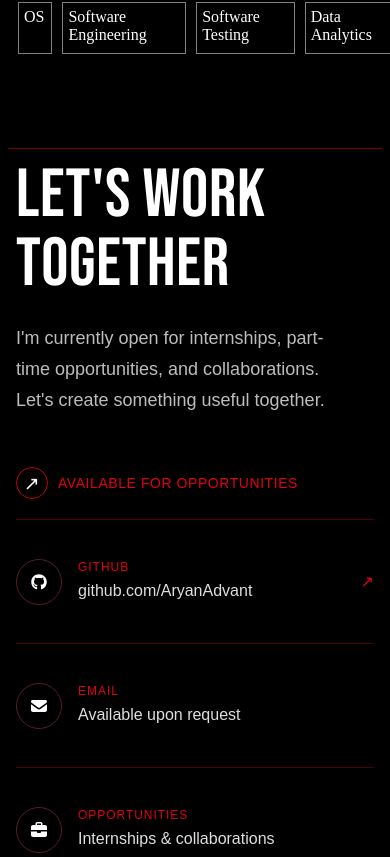
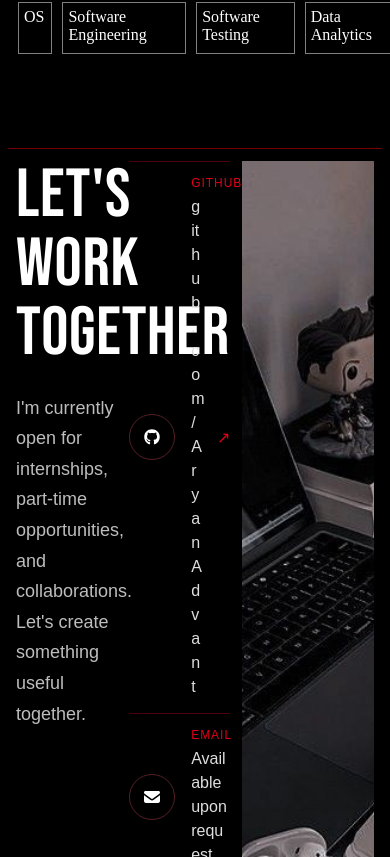
Before and after one commit to AryanAdvant/My-Portfolio, a React (Vite) app: page / in a window 390 px wide. Shown: the part 2847-3704 px from the top of the page. Built offline with nearby package versions, Linux system fonts and the light colour scheme.

Commit message:
Remove media queries from work section CSS

```diff
--- a/src/styles.css
+++ b/src/styles.css
@@ -741,31 +741,6 @@ body{
     object-fit: contain;
 }
 
-@media (max-width: 900px) {
-    .work-container {
-        grid-template-columns: 1fr 1fr;
-        gap: 24px;
-    }
-
-    .work-visual {
-        grid-column: 1 / -1;
-        max-height: 280px;
-    }
-}
-
-@media (max-width: 600px) {
-    .work-container {
-        grid-template-columns: 1fr;
-        gap: 24px;
-        margin-right: 12px;
-        margin-left: 12px;
-    }
-
-    .work-visual {
-        grid-column: auto;
-    }
-}
-
 .work-container {
     grid-template-columns: minmax(0, 1fr) minmax(0, 1fr) minmax(0, 1.3fr);
     width: 100%;
@@ -791,39 +766,6 @@ body{
     object-fit: cover;
     object-position: center;
 }
-
-@media (max-width: 900px) {
-    .work-container {
-        grid-template-columns: repeat(2, minmax(0, 1fr));
-    }
-
-    .work-visual {
-        grid-column: 1 / -1;
-        height: clamp(220px, 45vw, 420px);
-    }
-
-    .work-visual img {
-        object-fit: contain;
-    }
-}
-
-@media (max-width: 600px) {
-    .work-container {
-        grid-template-columns: minmax(0, 1fr);
-        gap: 20px;
-    }
-
-    .work-visual {
-        grid-column: auto;
-        height: 70vw;
-        max-height: 380px;
-    }
-
-    .work-visual img {
-        object-fit: contain;
-    }
-}
-
 
 /* Scale the text columns to the laptop image */
 .work-intro {
```
